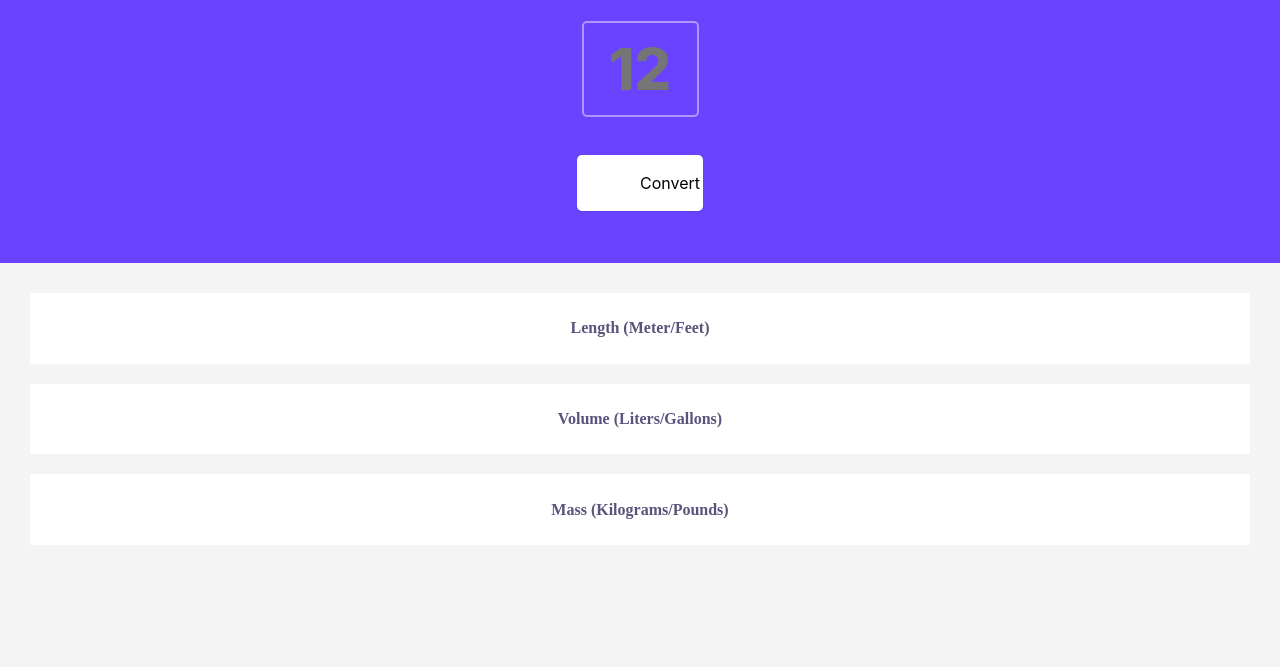
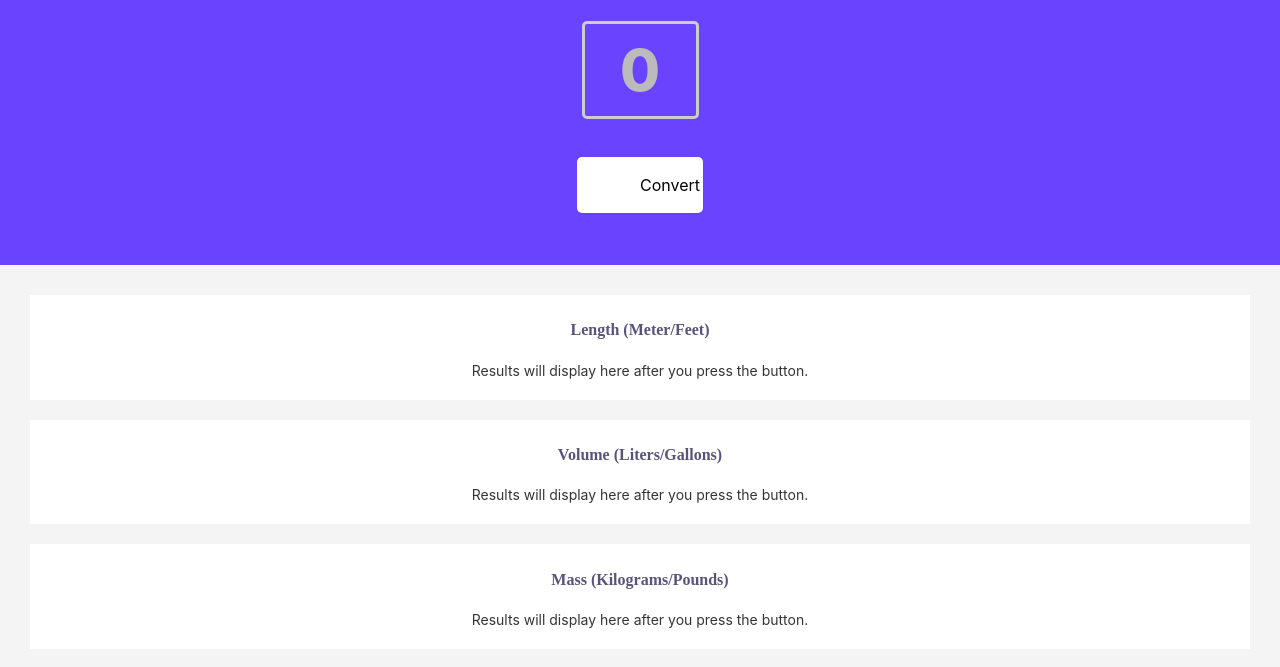
Before and after one commit to schengal4/UnitConverter, a plain HTML site: page index.html in a window 1280 px wide. Shown: the part 61-728 px from the top of the page. Drawn offline with nearby package versions, Linux system fonts and the light colour scheme.

Commit message:
UI Interface Changes

```diff
--- a/index.css
+++ b/index.css
@@ -31,7 +31,7 @@ body {
     text-align: center;
 
 
-    border: 2px solid #B295FF;
+    border: 3px solid #CCCCCC;
     border-radius: 5px;
 
 }
@@ -47,6 +47,7 @@ body {
 
     box-shadow: 0px 1px 2px rgba(0, 0, 0, 0.05);
     border-radius: 5px;
+
 }
 .middle {
     text-align: center;
@@ -72,3 +73,16 @@ body {
 
 
 }
+
+::placeholder { /* Chrome, Firefox, Opera, Safari 10.1+ */
+  color: #BBBBBB;
+  opacity: 1; /* Firefox */
+}
+
+:-ms-input-placeholder { /* Internet Explorer 10-11 */
+  color: #BBBBBB;
+}
+
+::-ms-input-placeholder { /* Microsoft Edge */
+  color: #BBBBBB;
+}
--- a/index.html
+++ b/index.html
@@ -5,21 +5,21 @@
     <body>
         <div class="header">
             <h3>Metric/Imperial Unit Conversion</h3>
-            <input type="text" id="input" placeholder="12">
+            <input type="text" id="input" placeholder="0">
             <button id="btn-1">Convert</button>
         </div>
         <div class="middle">
             <div class = "length">
                 <h4>Length (Meter/Feet)</h4>
-                <p id="length"></p>
+                <p id="length">Results will display here after you press the button.</p>
             </div>
             <div class = "volume">
                 <h4>Volume (Liters/Gallons)</h4>
-                <p id="volume"></p>
+                <p id="volume">Results will display here after you press the button.</p>
             </div>
             <div class = "mass">
                 <h4>Mass (Kilograms/Pounds)</h4>
-                <p id="mass"></p>
+                <p id="mass">Results will display here after you press the button.</p>
             </div>
         </div>
         <script src="index.js"></script>
```
